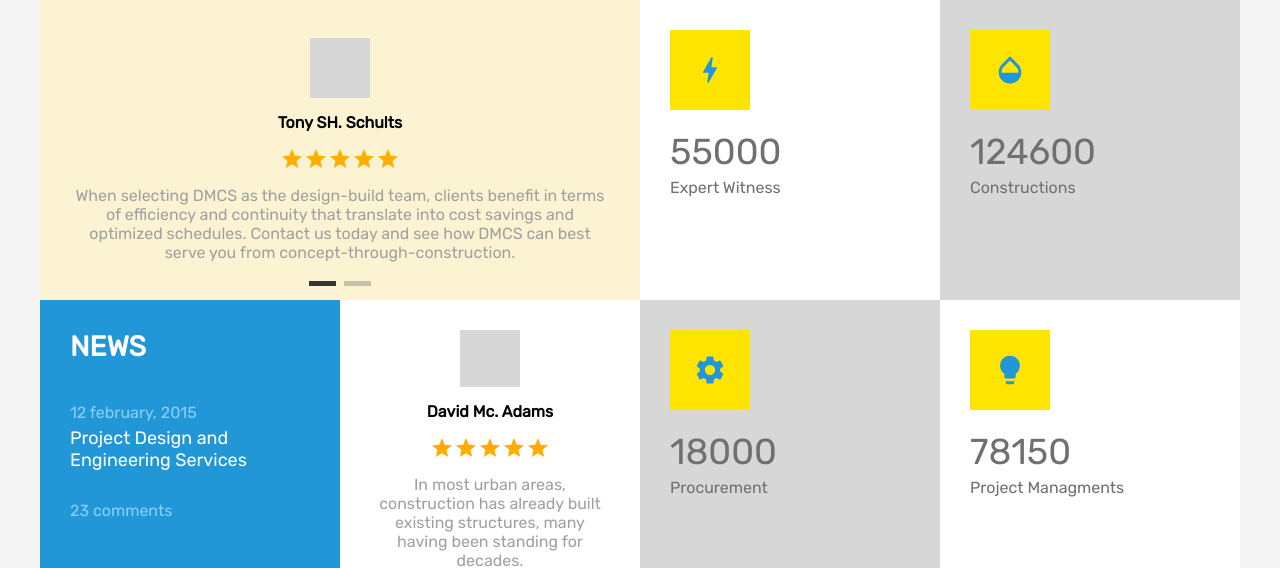
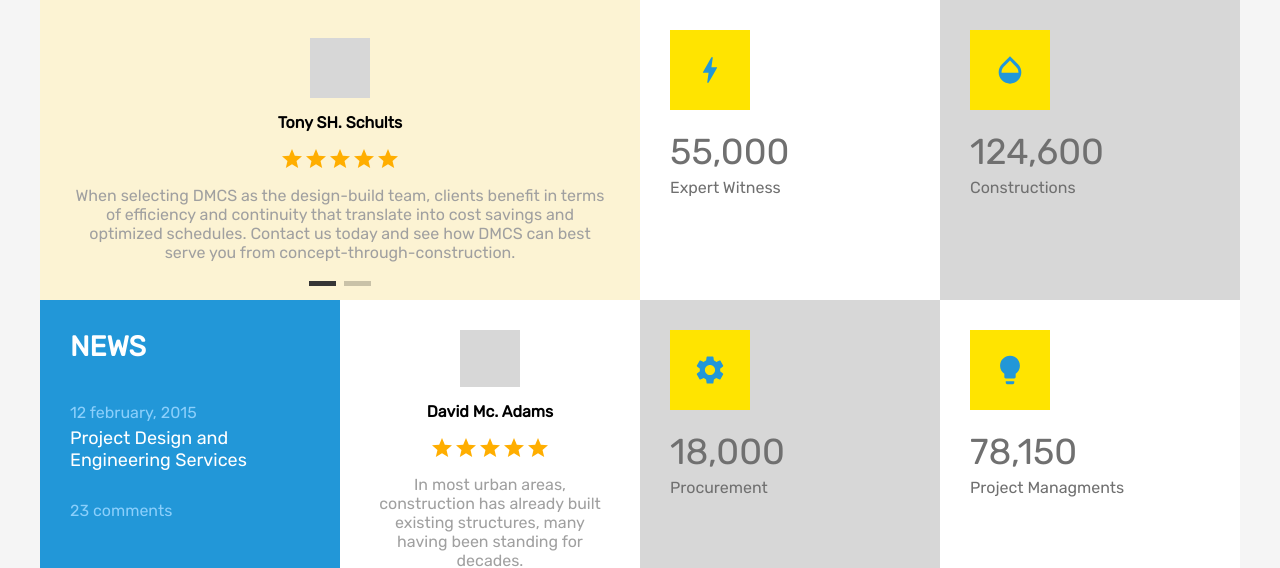
Before and after one commit to Erzhan-Chyngyshbekov/pena-test, a React (Create React App) app: page / in a window 1280 px wide. Shown: the part 2100-2668 px from the top of the page. Built offline with nearby package versions, Linux system fonts and the light colour scheme.

Commit message:
feat: dividing a number into digits

```diff
--- a/src/components/CardStatsItem/CardStatsItem.tsx
+++ b/src/components/CardStatsItem/CardStatsItem.tsx
@@ -19,7 +19,7 @@ export const CardStatsItem: React.FC<Props> = ({
   return (
     <div className={cn(styles.wrapper, styles[`wrapper--${variant}`])}>
       <div className={styles.icon}>{icon}</div>
-      <div className={styles.count}>{count}</div>
+      <div className={styles.count}>{count.toLocaleString()}</div>
       <div className={styles.title}>{title}</div>
     </div>
   );
```
